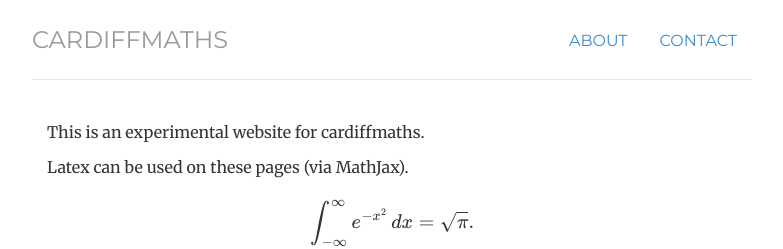
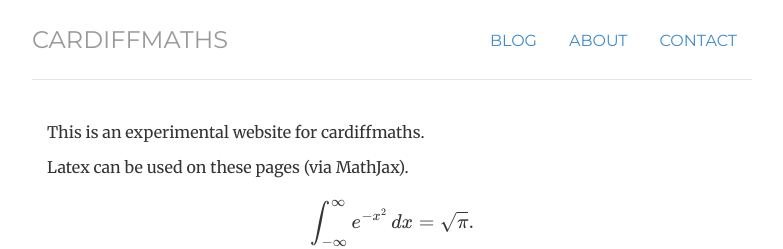
Before and after one commit to cardiffmaths/cardiffmaths.github.io, a Jekyll site: the page built from index.html, in a window 1280 px wide. Shown: the top 249 px of the page, without its empty margins (248-1031 px from the left). Built offline with Jekyll 4.4.1, drawn with Linux system fonts in a browser that asks for light colours; nearby versions of some CDN libraries; library files that are not in the unit come from our copies; formulas are drawn with MathJax 3.

Commit message:
Update header.html

```diff
--- a/_includes/header.html
+++ b/_includes/header.html
@@ -1,5 +1,6 @@
 <div class="header">
 	<ul class="nav nav-pills pull-right">
+		<li class="{{ page.blog }}"><a href="/blog" title="Blog">Blog</a></li>
 		<li class="{{ page.about }}"><a href="/about.html" title="About">About</a></li>
 		<li class="{{ page.contact }}"><a href="/contact" title="Contact">Contact</a></li>
 	</ul>
```
